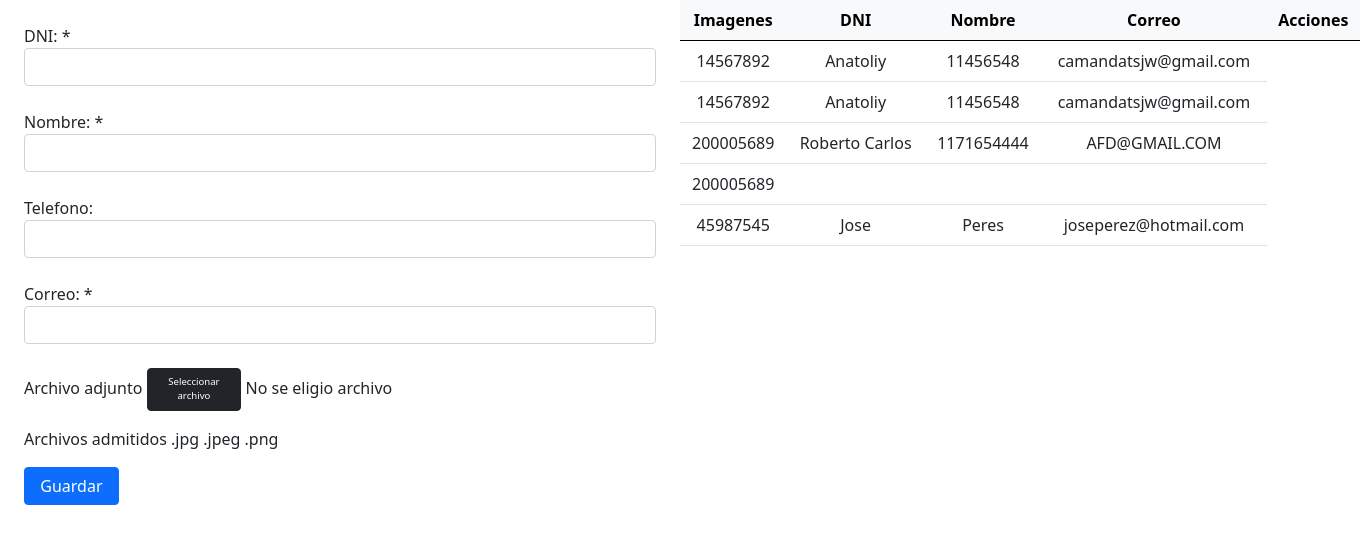
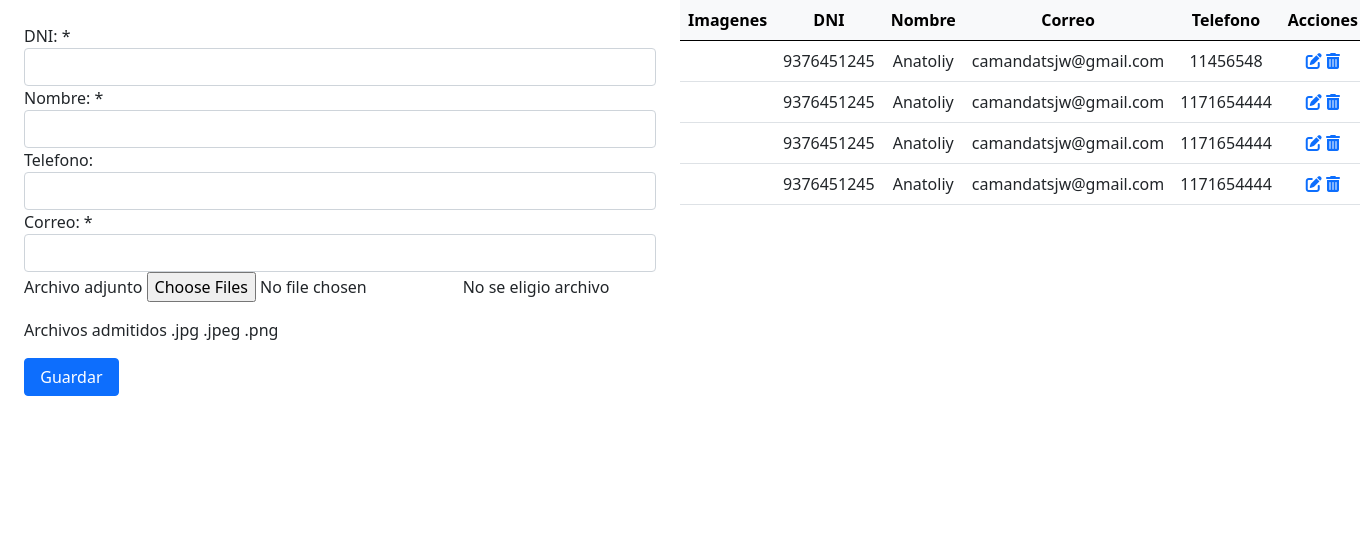
Before and after one commit to TolikCarp/php, a PHP site: page / in a window 1360 px wide. Shown: the part 120-664 px from the top of the page. Run offline with PHP 8.4, Linux system fonts and the light colour scheme; some libraries are stand-ins or nearby versions.

Commit message:
ver id y img de amd clientes

```diff
--- /dev/null
+++ b/admclientes/admclientes.php
@@ -0,0 +1,91 @@
+<?php
+
+ini_set('display_errors','1');
+ini_set('display_startup_errors','1');
+ini_set('error_reporting', E_ALL);
+
+
+	// Si "archivo.txt" existe ->
+	// 1 - Leer y almacenar contenido(vendria ser un JSON) en un variable
+	// 2 - Decodificar esa variable JSON -> ARRAY y guardar en otra variable
+
+	      if (file_exists("archivo.txt")) {
+			//leer archivo
+			$clientesLectura = file_get_contents("archivo.txt") ;// variable que lee el contenido
+
+			//converte el contenido de ese archivo: JSON OBJETO  ->  ARRAY
+			$aClientes = json_decode($clientesLectura ,true);//(usar TRUE, sino se queda como objeto)
+			// IMPRIME ESTA VARIABLE			 	//true =  asociativo array
+
+
+
+		}	else {$aClientes =  array() ;}
+
+
+
+		if (isset($_POST["btnSubmit"])  ) {
+		// 1ra condicion si el boton se seteo
+				//Array ( [name] => datos.png [type] => image/png [tmp_name] => C:\xampp\tmp\php41F9.tmp [error] => 0 [size] => 97495 )
+
+					// 2da condicion si el contenido esta completo
+
+
+
+					$dni = $_REQUEST["txtDni"];
+					$nombre= $_REQUEST["txtNombre"];
+					$telefono= $_REQUEST["txtTelefono"];
+					$correo = $_REQUEST["txtCorreo"];
+
+					// img var
+
+
+
+
+					 //Si se cumplen las dos condiciones creo un ARRAY para que sea convertido en JSON y se guarde en el archivo.txt
+
+					 $aClientes[] = array (
+
+					 	"dni" => $dni,
+					 	"nombre" => $nombre,
+					 	"telefono" => $telefono,
+					 	"correo" => $correo,
+					 	"imagen" => $imagen
+
+					 ) ;
+
+
+
+
+
+
+
+
+
+					 // ARRAY -> JASON
+
+					$aClientesJson =  json_encode($aClientes);
+
+
+
+
+					 // guardar JSON en "archivo.txt"
+
+					 file_put_contents("archivo.txt", $aClientesJson,);
+
+
+
+
+
+
+
+
+
+
+
+        }// ends submit
+
+
+
+
+
+ ?>
--- a/admclientes/archivo.txt
+++ b/admclientes/archivo.txt
@@ -1 +1 @@
-[{"dni":"14567892","nombre":"Anatoliy","telefono":"11456548","correo":"camandatsjw@gmail.com"},{"dni":"14567892","nombre":"Anatoliy","telefono":"11456548","correo":"camandatsjw@gmail.com"},{"dni":"200005689","nombre":"Roberto  Carlos","telefono":"1171654444","correo":"AFD@GMAIL.COM"},{"dni":"200005689","nombre":"","telefono":"","correo":""},{"dni":"45987545","nombre":"Jose","telefono":"Peres","correo":"joseperez@hotmail.com"}]
+[{"dni":"9376451245","nombre":"Anatoliy","telefono":"11456548","correo":"camandatsjw@gmail.com","imagen":null},{"dni":"9376451245","nombre":"Anatoliy","telefono":"1171654444","correo":"camandatsjw@gmail.com","imagen":null},{"dni":"9376451245","nombre":"Anatoliy","telefono":"1171654444","correo":"camandatsjw@gmail.com","imagen":null},{"dni":"9376451245","nombre":"Anatoliy","telefono":"1171654444","correo":"camandatsjw@gmail.com","imagen":null}]
--- a/admclientes/css/estilos.css
+++ b/admclientes/css/estilos.css
@@ -1,3 +1,8 @@
+*{
+	box-sizing: border-box;
+}
+
+
 main{
 	display: flex
 }
@@ -18,6 +23,7 @@ form{
 	flex-direction: column;
 	padding: 1.5em;
 	justify-content: space-around;
+	flex-wrap: wrap;
 
 
 
--- a/admclientes/index.php
+++ b/admclientes/index.php
@@ -1,58 +1,6 @@
 <?php
 
-ini_set('display_errors','1');
-ini_set('display_startup_errors','1');
-ini_set('error_reporting', E_ALL);
-
-
-	//  SI  FILE EXISTS SE ANTEPONE SE AÑADEN LOS REGISTROS . SI SE PONE AL FINAL SE AÑADE UNO SOLO (DE A UNO)
-		if (file_exists("archivo.txt")) {
-			//leer archivo
-			$clientesLectura = file_get_contents("archivo.txt") ;// variable que lee el contenido
-
-			//convertir json a un array clientes
-			$aClientes = json_decode($clientesLectura ,true);//variable que transforma JSON a array (con el tru sino se queda como objeto)
-													//true = array asociativo array
-
-
-		}
-
-
-
-
-		if(!empty($_POST["txtDni"] )){
-
-			$dni = $_REQUEST["txtDni"];
-			$nombre= $_REQUEST["txtNombre"];
-			$telefono= $_REQUEST["txtTelefono"];
-			$correo = $_REQUEST["txtCorreo"];
-
-			 //CREAR ARRAY
-
-			 $aClientes[] = array (
-
-			 	"dni" => $dni,
-			 	"nombre" => $nombre,
-			 	"telefono" => $telefono,
-			 	"correo" => $correo
-
-			 ) ;
-
-
-			 //convertir array  arriba en  JSON
-
-			$aJason =  json_encode($aClientes);
-
-
-
-
-			 // guardar jason en archivo txt
-
-			 file_put_contents("archivo.txt", $aJason);
-
-		}
-
-
+include_once("admclientes.php");
 
 
 
@@ -68,6 +16,12 @@ ini_set('error_reporting', E_ALL);
 	<link href="https://cdn.jsdelivr.net/npm/bootstrap@5.0.1/dist/css/bootstrap.min.css" rel="stylesheet" integrity="sha384-+0n0xVW2eSR5OomGNYDnhzAbDsOXxcvSN1TPprVMTNDbiYZCxYbOOl7+AMvyTG2x" crossorigin="anonymous">
 
 	<link rel="stylesheet" href="css/estilos.css">
+
+
+
+	<script src="https://kit.fontawesome.com/5ba6711fce.js" crossorigin="anonymous"></script>
+
+	<link href="https://cdn.jsdelivr.net/npm/bootstrap@5.0.1/dist/css/bootstrap.min.css" rel="stylesheet" integrity="sha384-+0n0xVW2eSR5OomGNYDnhzAbDsOXxcvSN1TPprVMTNDbiYZCxYbOOl7+AMvyTG2x" crossorigin="anonymous">
 
 </head>
 <body>
@@ -96,7 +50,7 @@ ini_set('error_reporting', E_ALL);
 
 
 
-				<p>Archivo adjunto <button class="btn btn-dark" type="input" name="btnArchivo">Seleccionar archivo </button> <span>No se eligio archivo</span> </p>
+				<p>Archivo adjunto <input type="file" name="archivo" accept=".jpg .jpeg, .png" multiple> <span>No se eligio archivo</span> </p>
 				<p>Archivos admitidos .jpg .jpeg .png</p>
 				<div   >
 				<button type="submit" name="btnSubmit" class="btn btn-primary"> Guardar</button>
@@ -107,6 +61,13 @@ ini_set('error_reporting', E_ALL);
 
 		</div>
 
+			<?php
+
+				$id = isset($_GET["id"]) && $_GET["id"] != "" ? $_GET["id"] : "";
+
+
+
+			 ?>
 
 		<div>
 
@@ -118,28 +79,31 @@ ini_set('error_reporting', E_ALL);
 					<th  class="table-light">DNI</th>
 					<th  class="table-light">Nombre</th>
 					<th  class="table-light">Correo</th>
+					<th  class="table-light">Telefono</th>
 					<th  class="table-light">Acciones</th>
 
 				</thead>
 
 				<tbody>
 
-						<?php
+					<?php foreach ($aClientes as $pos => $cliente): ?>
+                        <tr>
+                            <td><?php  ?></td>
+                            <td><?php echo $cliente["dni"]; ?></td>
+                            <td><?php echo $cliente["nombre"]; ?></td>
+                            <td><?php echo $cliente["correo"]; ?></td>
+                            <td><?php echo $cliente["telefono"]; ?></td>
+                            <td style="width: 110px;">
+                                <a href="index.php?id=<?php echo $pos; ?>"><i class="fas fa-edit"></i></a>
+                                <a href="index.php?id=<?php echo $pos; ?>&do=eliminar"><i class="fas fa-trash-alt"></i></a>
+                            </td>
+                        </tr>
+                    <?php endforeach;?>
 
 
 
-							for ($i=0; $i < count($aClientes); $i++) {
-								echo "<tr><td>". $aClientes[$i]["dni"]  ."</td>
-										<td>" . $aClientes[$i]["nombre"]  ."</td>
-										<td>" . $aClientes[$i]["telefono"]  ."</td>
-										<td>" . $aClientes[$i]["correo"]  ."</td>
 
 
-								</tr>";
-
-							}
-
-						 ?>
 
 
 				</tbody>
```
Also changed, not shown: phpversion.php (added, +9 -0 lines), admclientes/imagenes/20210610010645423414.png (added), admclientes/imagenes/20210610010658424376.png (added), admclientes/imagenes/datos.png (added), admclientes/imagenes/images.jpg (added), 1 other file.
